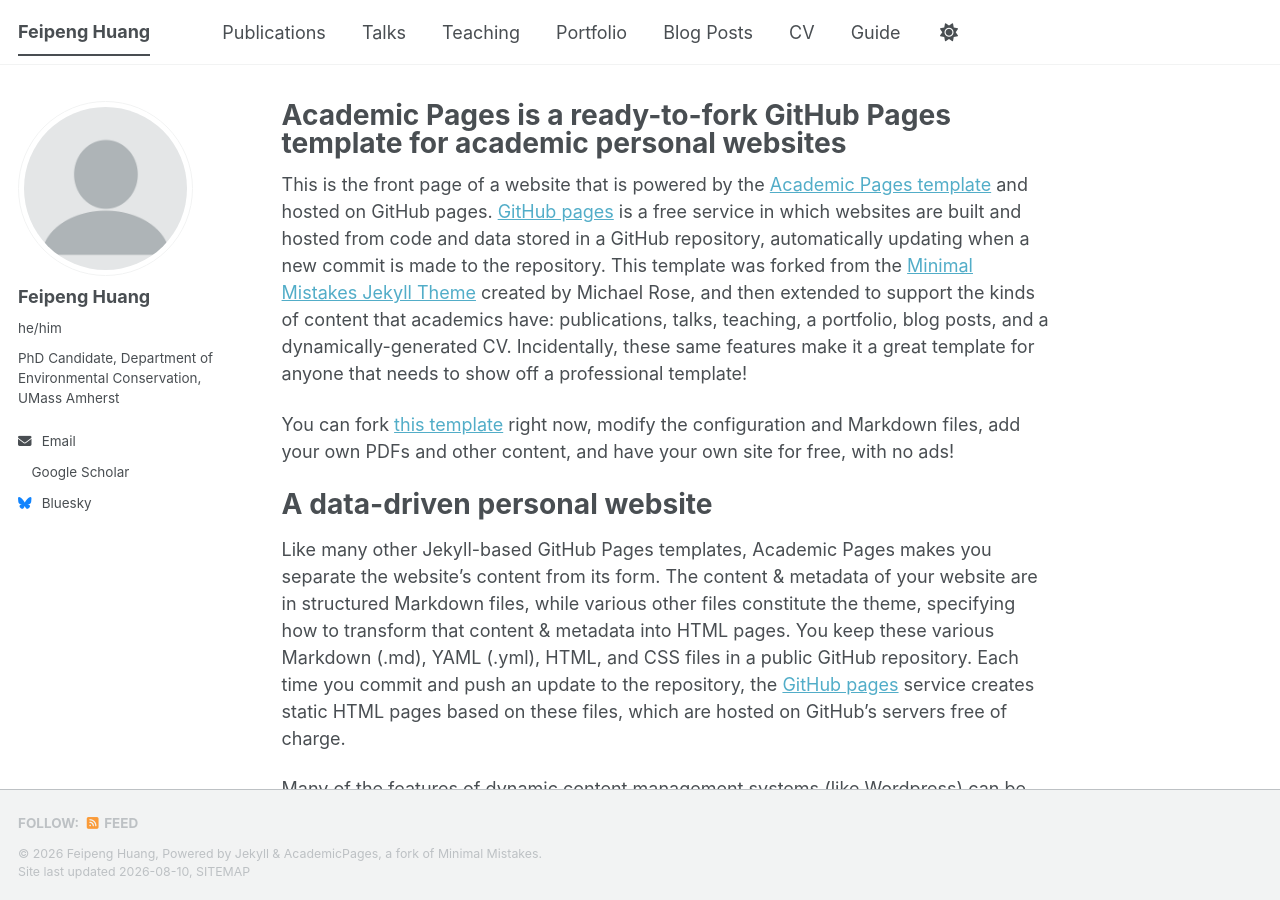
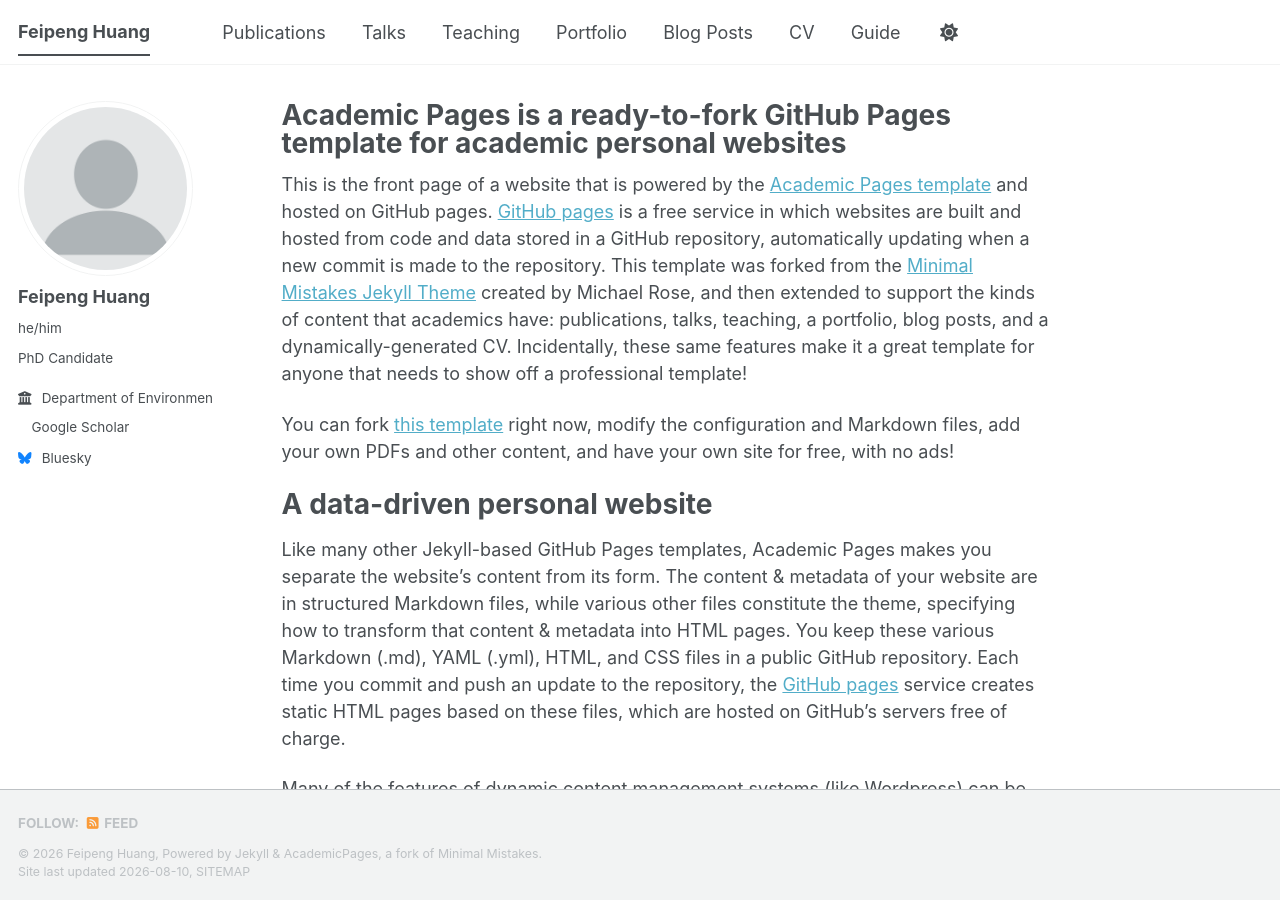
Before and after one commit to feipeng-huang/feipeng-huang.github.io, a Jekyll site: the page built from _pages/about.md, in a window 1280 px wide and 900 px high. Built offline with Jekyll 4.4.1, drawn with Linux system fonts in a browser that asks for light colours; a style sheet for code colours, icons or effects is not loaded; part of the change alters nothing that is shown.

Commit message:
Update _config.yml

```diff
--- a/_config.yml
+++ b/_config.yml
@@ -26,11 +26,11 @@ author:
   avatar           : "profile.png"
   name             : "Feipeng Huang"
   pronouns         : "he/him"
-  bio              : "PhD Candidate, Department of Environmental Conservation, UMass Amherst"
+  bio              : "PhD Candidate"
   location         :
-  employer         :
+  employer         : "Department of Environmental Conservation, UMass Amherst"
   uri              : # URL
-  email            : "feipenghuang@umass.edu"
+  email            :
 
   # Academic websites
   academia         : # URL
```
